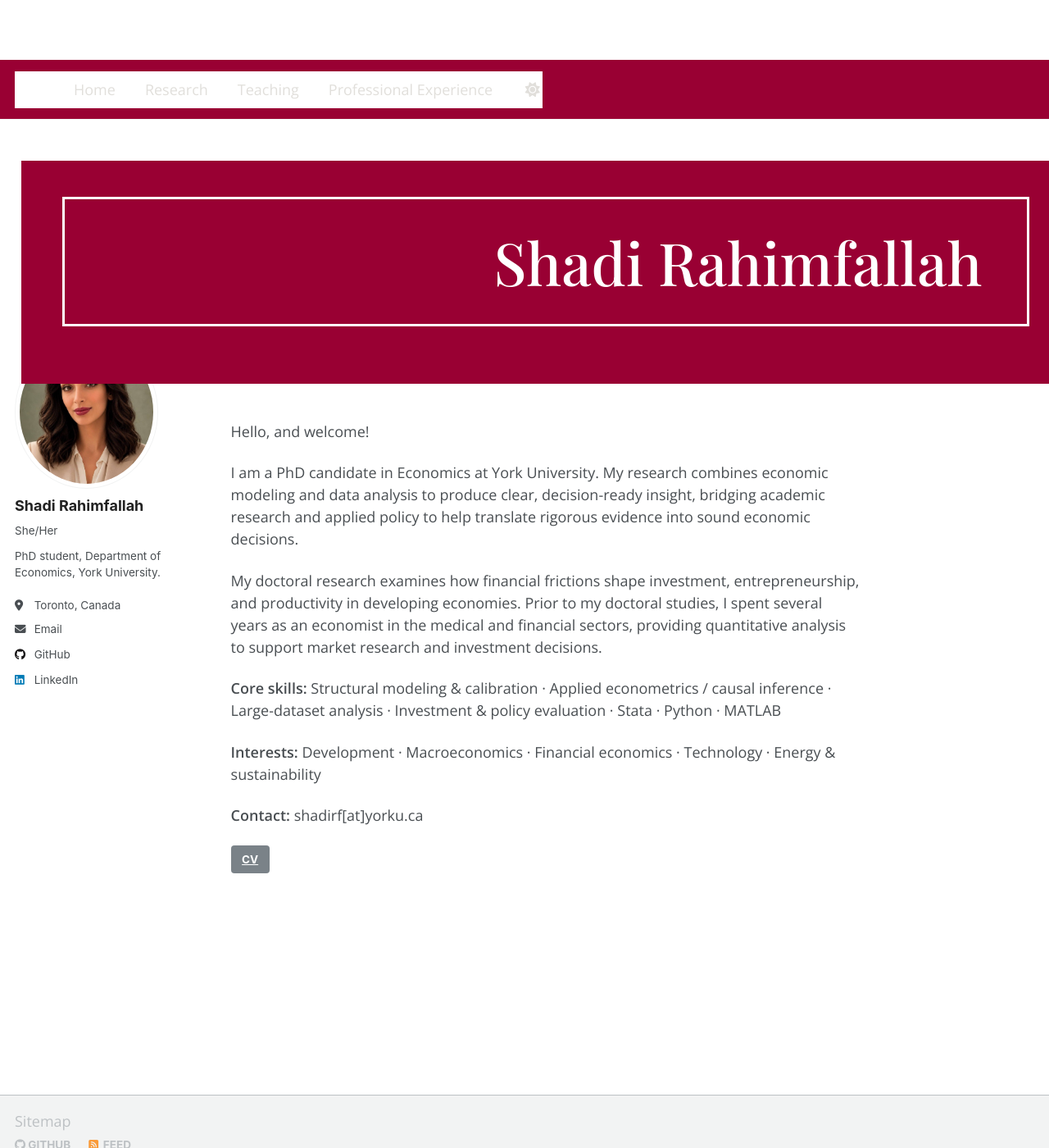
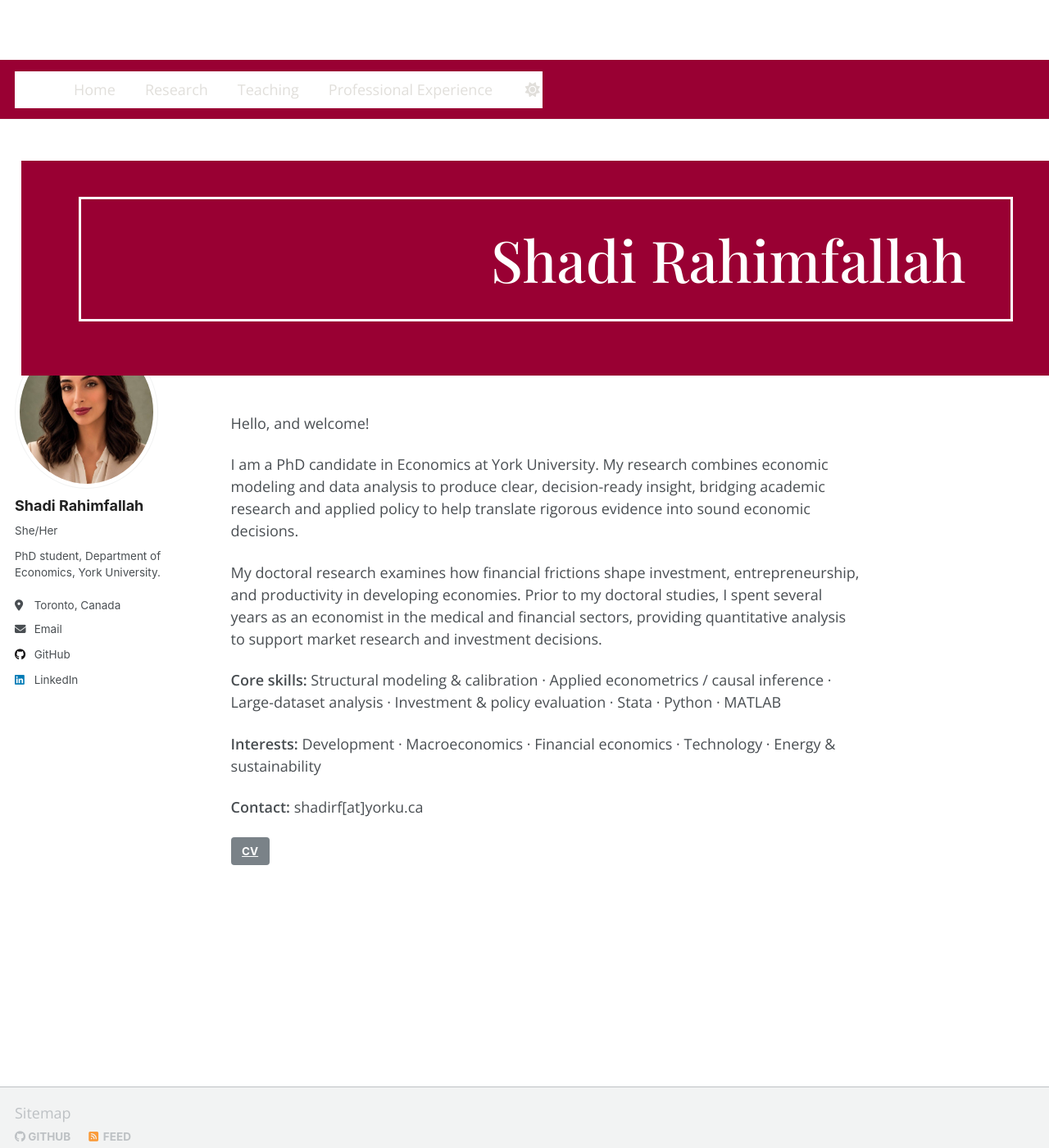
Before and after one commit to ShadiRahimfallah/ShadiRahimfallah.github.io, a Jekyll site: the page built from index.md, in a window 1280 px wide and 1400 px high. Shown: the whole window at 82% size. Built offline with Jekyll 4.4.1, drawn with Linux system fonts in a browser that asks for light colours; a script that is not in the unit is left out.

Commit message:
Refactor maroon banner styles for better layout

```diff
--- a/assets/css/custom-maroon.css
+++ b/assets/css/custom-maroon.css
@@ -5,6 +5,9 @@
   --maroon:#990033;
   --accent:#bf0040;
 }
+
+/* Prevent horizontal scroll from full-bleed banner */
+html, body { overflow-x:hidden; }
 
 /* Base fonts */
 body, .page__content, .author__name, .sidebar, p, li { font-family:"Open Sans", sans-serif; }
@@ -34,28 +37,29 @@
 .maroon-banner{
   position:relative;
   left:50%;
-  margin-left:-50vw;
-  margin-right:-50vw;
+  transform:translateX(-50%);
   width:100vw;
+  max-width:100vw;
   background:var(--maroon);
-  padding:44px 0 70px;
-  margin-top:0;
-  margin-bottom:2.5em;
+  padding:44px 0 66px;
+  margin:0 0 2.5em 0;
   z-index:20;
+  box-sizing:border-box;
 }
 .maroon-banner .banner-box{
   border:3px solid #fff;
-  max-width:1180px;
+  max-width:1140px;
   margin:0 auto;
-  padding:40px 55px;
+  padding:38px 55px;
   display:flex;
   justify-content:flex-end;
   align-items:center;
   min-height:150px;
+  box-sizing:border-box;
 }
 .maroon-banner .banner-box h1{
   color:#fff !important;
-  font-size:72px;
+  font-size:70px;
   font-weight:500;
   line-height:1;
   font-family:"Playfair Display", serif;
@@ -75,8 +79,8 @@
 
 @media (max-width:900px){
   .maroon-banner .banner-box{ padding:26px 30px; justify-content:center; }
-  .maroon-banner .banner-box h1{ font-size:46px; text-align:center; }
+  .maroon-banner .banner-box h1{ font-size:44px; text-align:center; }
 }
 @media (max-width:600px){
-  .maroon-banner .banner-box h1{ font-size:34px; }
+  .maroon-banner .banner-box h1{ font-size:32px; }
 }
```
